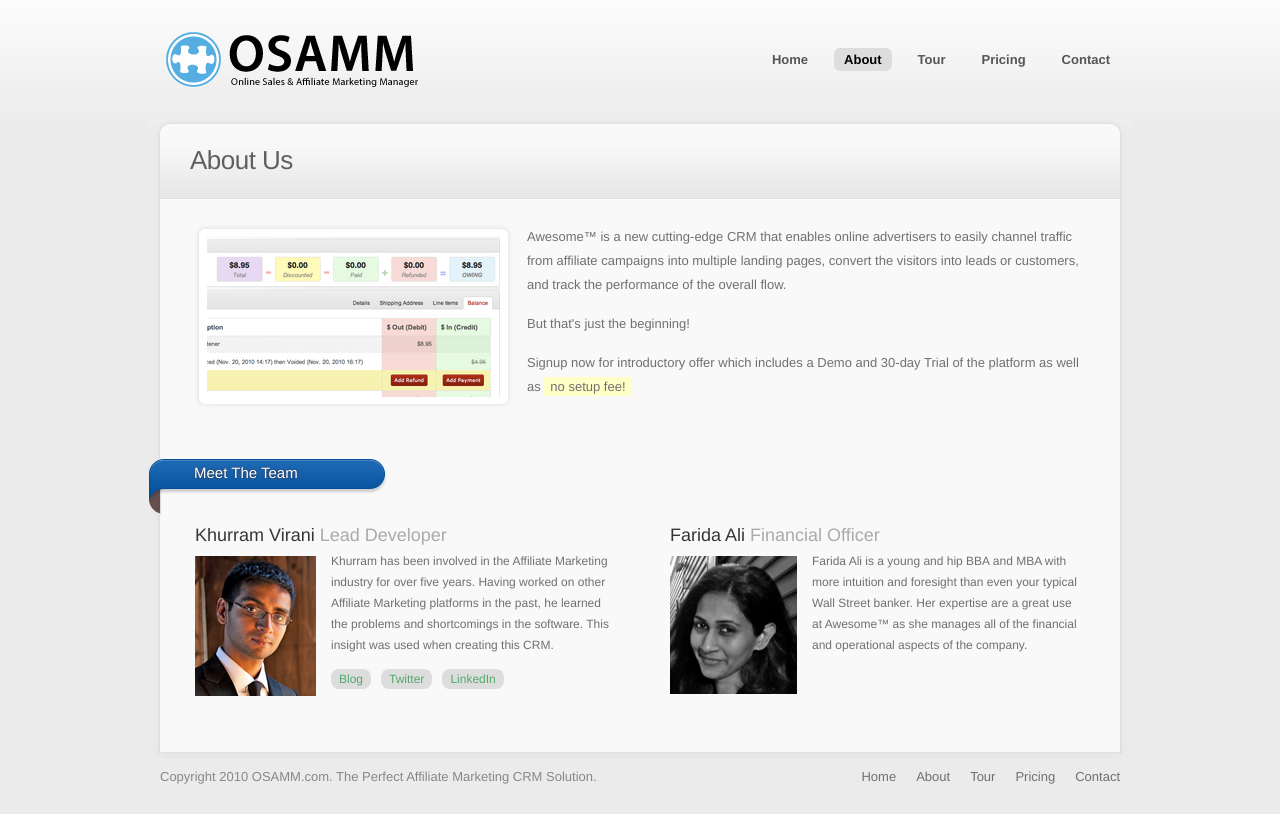
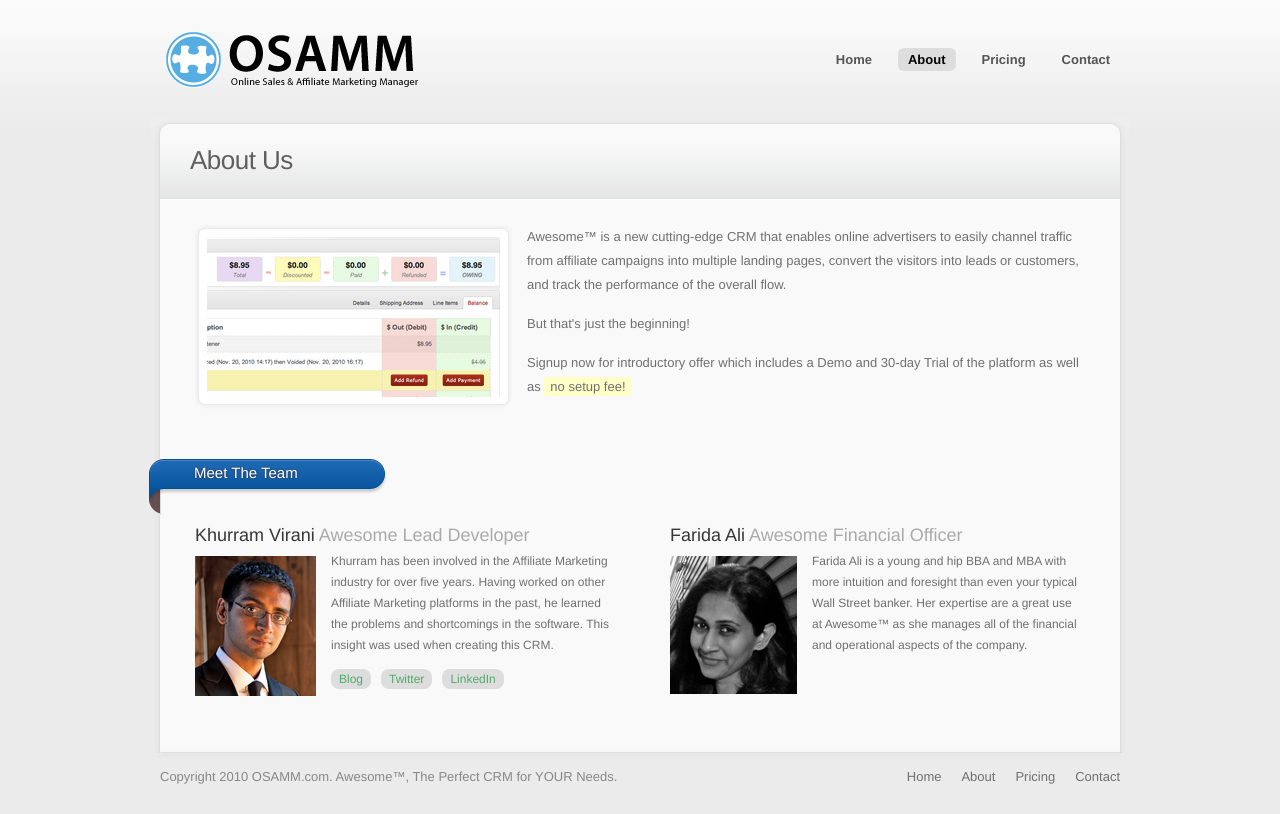
Before and after one commit to func-i/span6.com, a Rails app: page /about in a window 1280 px wide. Run offline with Rails 7, Linux system fonts and the light colour scheme; some libraries are stand-ins or nearby versions.

Commit message:
almost done...

```diff
--- a/app/controllers/site_controller.rb
+++ b/app/controllers/site_controller.rb
@@ -1,5 +1,6 @@
 class SiteController < ApplicationController
 
+  caches_page :index, :about, :pricing, :contact
 
   def index
     @on_home = true
@@ -9,9 +10,9 @@
     @on_about = true
   end
 
-  def tour
-    @on_tour = true
-  end
+#  def tour
+#    @on_tour = true
+#  end
 
   def pricing
     @on_pricing = true
--- a/app/views/layouts/application.html.erb
+++ b/app/views/layouts/application.html.erb
@@ -16,7 +16,7 @@
         <ul>
           <li<%= raw ' class="active"' if @on_home %>><a href="/">Home</a></li>
           <li<%= raw ' class="active"' if @on_about %>><a href="/about">About</a></li>
-          <li<%= raw ' class="active"' if @on_tour %>><a href="/tour">Tour</a></li>
+          <!--<li<%= raw ' class="active"' if @on_tour %>><a href="/tour">Tour</a></li>-->
           <li<%= raw ' class="active"' if @on_pricing %>><a href="/pricing">Pricing</a></li>
           <li<%= raw ' class="active"' if @on_contact %>><a href="/inquiries/new">Contact</a></li>
         </ul>
@@ -33,11 +33,11 @@
     </div>
 
     <div id="footer" class="page">
-      <p>Copyright 2010 OSAMM.com. The Perfect Affiliate Marketing CRM Solution.</p>
+      <p>Copyright 2010 OSAMM.com. <%= n %>, The Perfect CRM for YOUR Needs.</p>
       <ul>
         <li><a href="/">Home</a></li>
         <li><a href="/about">About</a></li>
-        <li><a href="/tour">Tour</a></li>
+        <!--<li><a href="/tour">Tour</a></li>-->
         <li><a href="/pricing">Pricing</a></li>
         <li><a href="/contact">Contact</a></li>
       </ul>
--- a/app/views/site/about.html.erb
+++ b/app/views/site/about.html.erb
@@ -35,7 +35,7 @@
 
   <!-- Start Team Member -->
   <div class="team member_left">
-    <h3>Khurram Virani <span>Lead Developer</span></h3>
+    <h3>Khurram Virani <span>Awesome Lead Developer</span></h3>
     <img src="/images/kv_small.png" alt="" />
     <p>
       Khurram has been involved in the Affiliate Marketing industry for over five years.
@@ -52,7 +52,7 @@
 
   <!-- Start Team Member -->
   <div class="team member_right">
-    <h3>Farida Ali <span>Financial Officer</span></h3>
+    <h3>Farida Ali <span>Awesome Financial Officer</span></h3>
     <img src="/images/fa_small2.png" alt="" />
     <p>
       Farida Ali is a young and hip BBA and MBA with more intuition and foresight than even your typical Wall Street banker.
--- a/config/routes.rb
+++ b/config/routes.rb
@@ -3,7 +3,7 @@
   # first created -> highest priority.
 
   get 'about' => 'site#about'
-  get 'tour' => 'site#tour'
+#  get 'tour' => 'site#tour'
   get 'pricing' => 'site#pricing'
   get 'contact' => 'inquiries#new'
   get 'signup' => 'signups#new'
```
Also changed, not shown: app/views/site/index.html.erb (+7 -7 lines).
